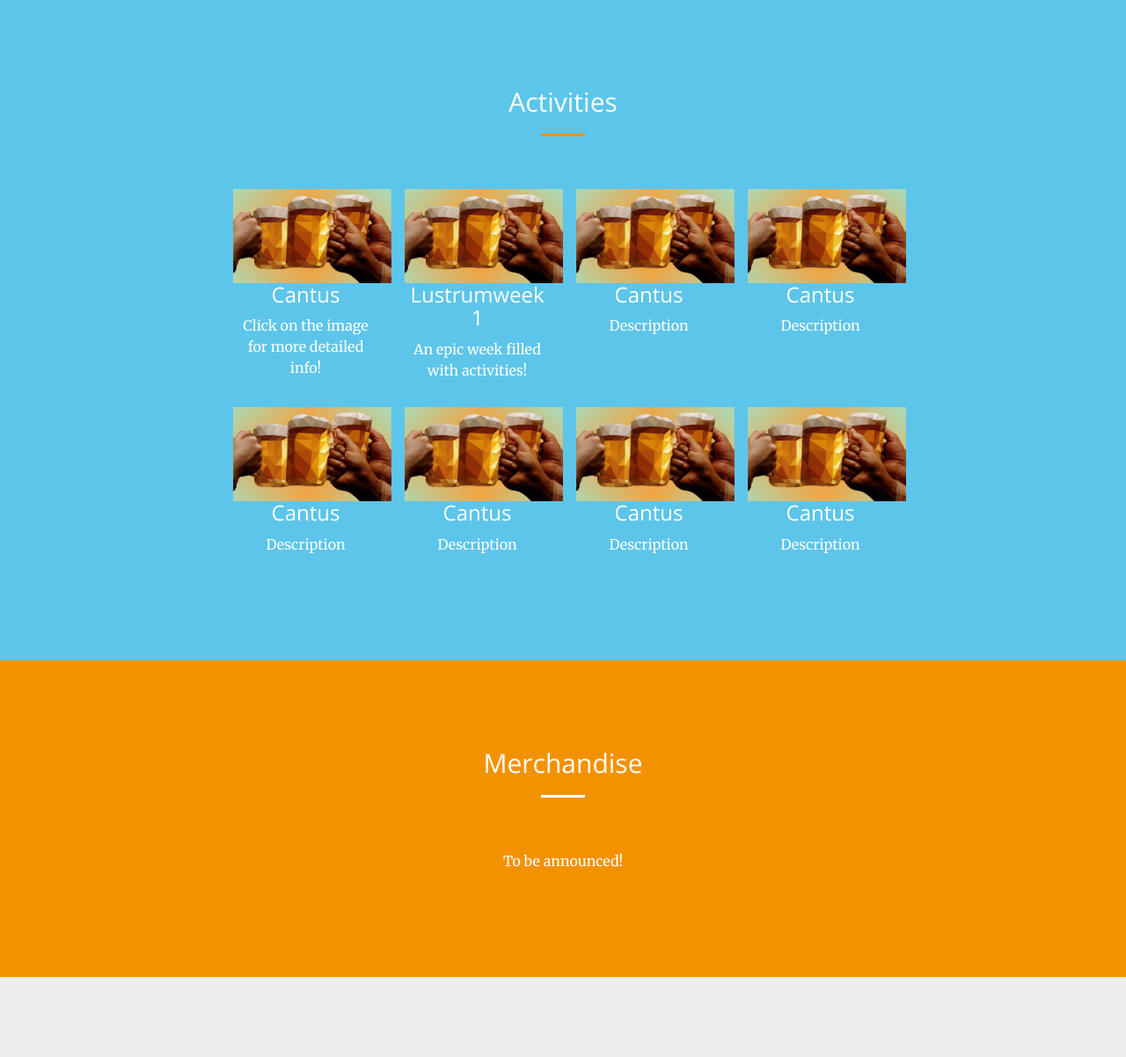
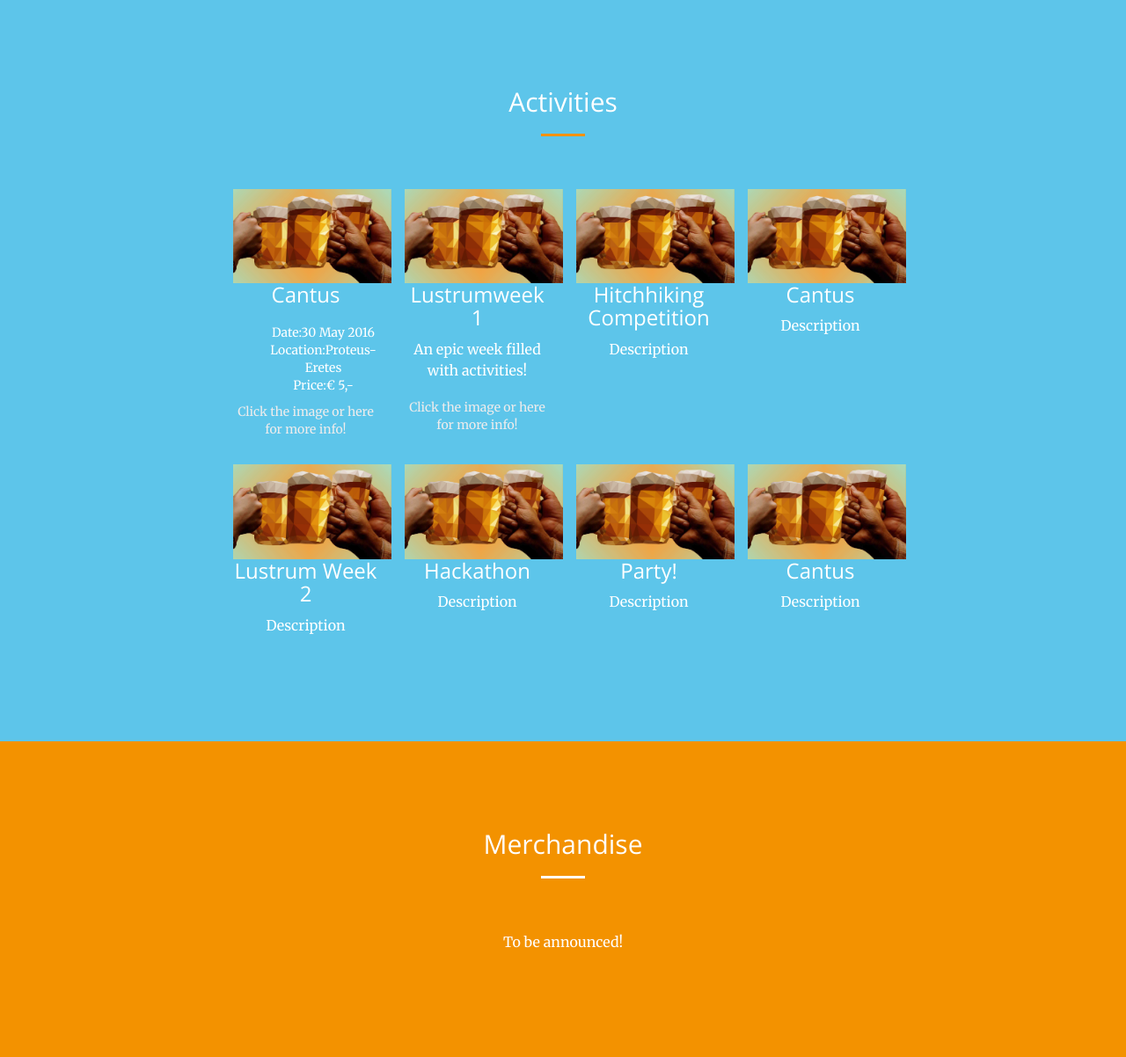
Before and after one commit to WISVCH/lucie-60-website, a PHP site: page / in a window 1280 px wide. Shown: the part 2126-3328 px from the top of the page at 88% size. Run offline with PHP 8.4, Linux system fonts and the light colour scheme.

Commit message:
Edit to activities

```diff
--- a/css/event.css
+++ b/css/event.css
@@ -19,3 +19,7 @@
 .partner-element {
 	margin-bottom: 60px;
 }
+
+ul {
+	list-style-type: none;
+}
--- a/index.html
+++ b/index.html
@@ -156,7 +156,14 @@
                                 <img class="activity-img" src="img/header-cantus2.jpg"/>
                             </a>
                             <h3>Cantus</h3>
-                            <p>Click on the image for more detailed info!</p>
+                            <p>
+                                <ul>
+                                    <li>Date:30 May 2016</li>
+                                    <li>Location:Proteus-Eretes</li>
+                                    <li>Price:&euro; 5,-</li>
+                                </ul>
+                                <a href="cantus.html" class = "light" class="small-link">Click the image or here for more info!</a>
+                            </p>
                         </div>
                         <div class="col-lg-3 img-responsive">
                             <a href="lustrumweek1.html">
@@ -164,11 +171,12 @@
                             </a>
                             <h3>Lustrumweek 1</h3>
                             <p>An epic week filled with activities!</p>
+                            <a href="cantus.html" class = "light">Click the image or here for more info!</a>
                         </div>
 
                         <div class="col-lg-3 img-responsive">
                             <img class="activity-img" src="img/header-cantus2.jpg"/>
-                            <h3>Cantus</h3>
+                            <h3>Hitchhiking Competition</h3>
                             <p>Description</p>
                         </div>
                         <div class="col-lg-3 img-responsive">
@@ -182,18 +190,18 @@
                     <div class="row event">
                         <div class="col-lg-3 img-responsive">
                             <img class="activity-img" src="img/header-cantus2.jpg"/>
-                            <h3>Cantus</h3>
+                            <h3>Lustrum Week 2</h3>
                             <p>Description</p>
                         </div>
                         <div class="col-lg-3 img-responsive">
                             <img class="activity-img" src="img/header-cantus2.jpg"/>
-                            <h3>Cantus</h3>
+                            <h3>Hackathon</h3>
                             <p>Description</p>
                         </div>
 
                         <div class="col-lg-3 img-responsive">
                             <img class="activity-img" src="img/header-cantus2.jpg"/>
-                            <h3>Cantus</h3>
+                            <h3>Party!</h3>
                             <p>Description</p>
                         </div>
                         <div class="col-lg-3 img-responsive">
```
Also changed, not shown: lustrumweek1.html (+2 -6 lines).
